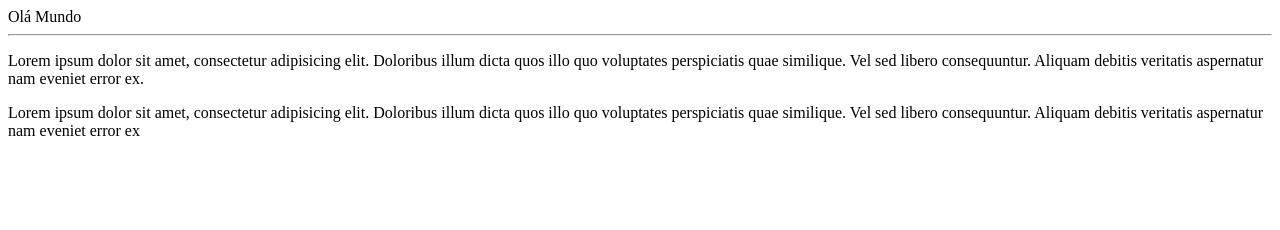
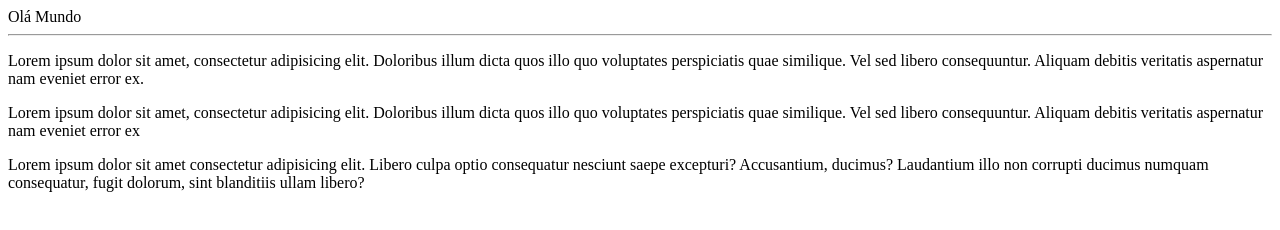
Before and after one commit to felipe5155/OlaMundo, a plain HTML site: page Site-exemplo/Index.html in a window 1280 px wide. Drawn offline with Linux system fonts and the light colour scheme.

Commit message:
teste commit

```diff
--- a/Site-exemplo/Index.html
+++ b/Site-exemplo/Index.html
@@ -11,5 +11,6 @@
     <hr>
     <p>Lorem ipsum dolor sit amet, consectetur adipisicing elit. Doloribus illum dicta quos illo quo voluptates perspiciatis quae similique. Vel sed libero consequuntur. Aliquam debitis veritatis aspernatur nam eveniet error ex.</p>
     <p>Lorem ipsum dolor sit amet, consectetur adipisicing elit. Doloribus illum dicta quos illo quo voluptates perspiciatis quae similique. Vel sed libero consequuntur. Aliquam debitis veritatis aspernatur nam eveniet error ex</p>
+    <p>Lorem ipsum dolor sit amet consectetur adipisicing elit. Libero culpa optio consequatur nesciunt saepe excepturi? Accusantium, ducimus? Laudantium illo non corrupti ducimus numquam consequatur, fugit dolorum, sint blanditiis ullam libero?</p>
 </body>
 </html>
```
